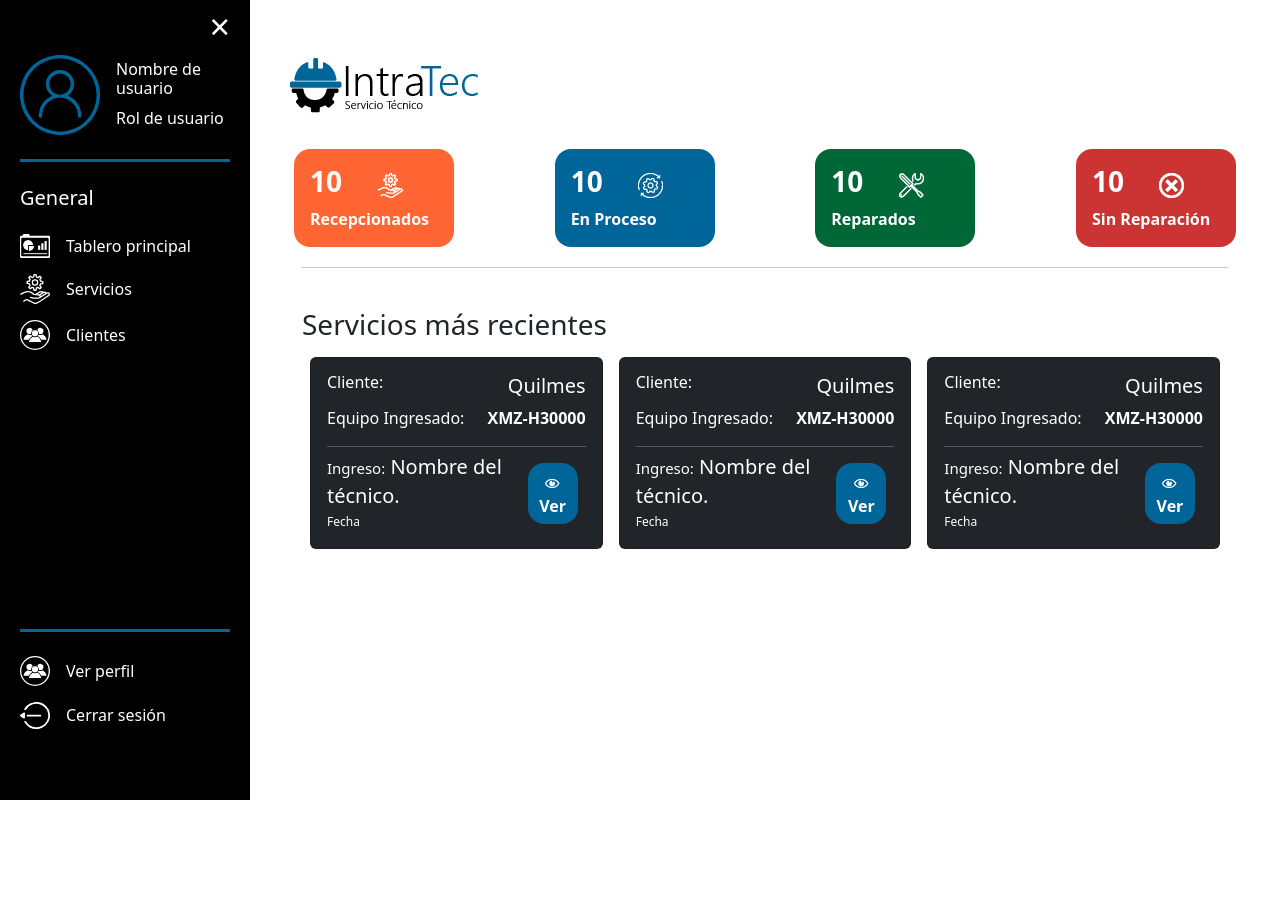
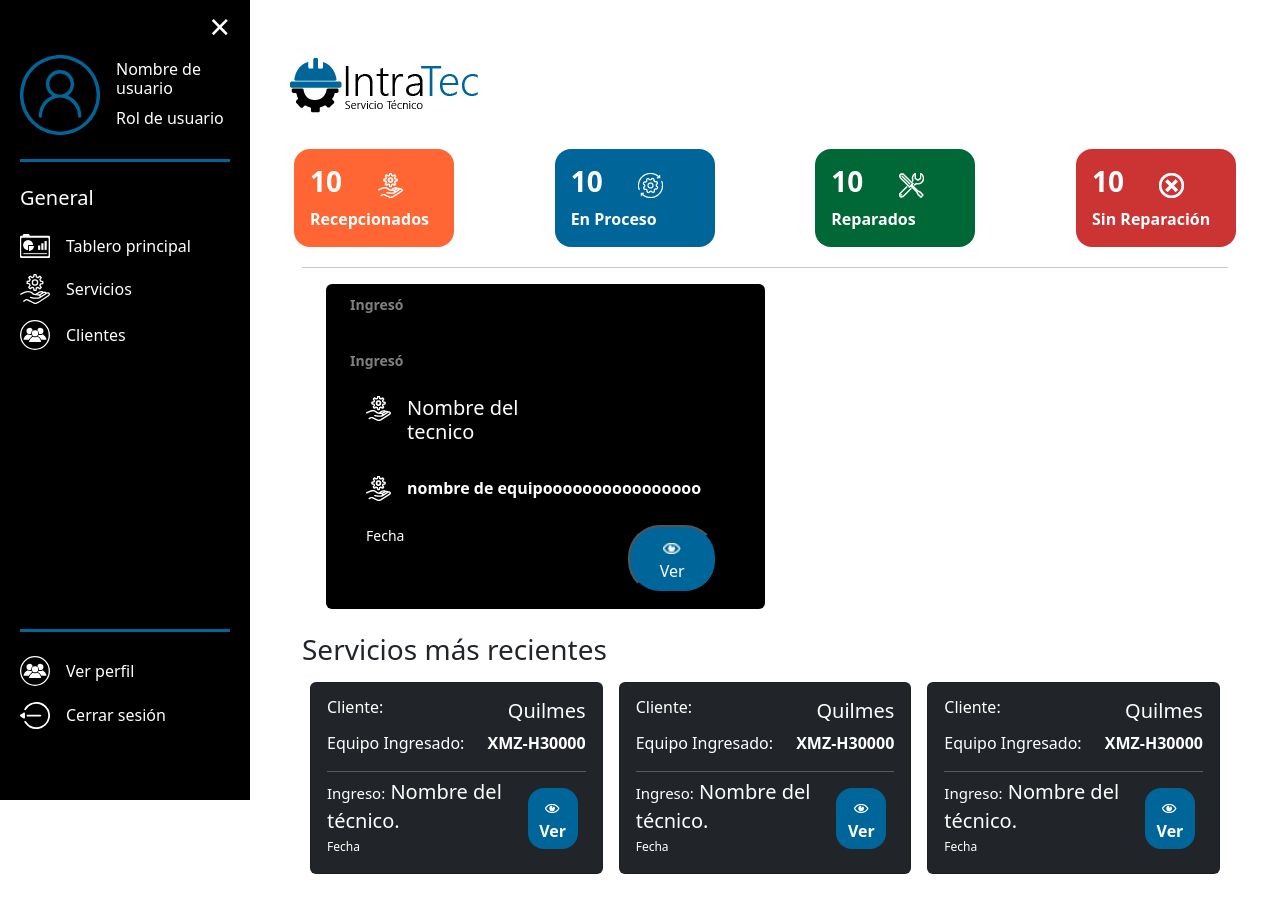
Before and after one commit to julian-arguello/intraTec, a React (Create React App) app in the folder frontend/intra-tec/: page /inicio in a window 1280 px wide. Shown: the top 912 px of the page. Before the commit the page ends 800 px from the top, so only its background shows below. Built offline with nearby package versions, Linux system fonts and the light colour scheme; no server answers; sample sign-in values are in the browser's storage.

Commit message:
add home - no finish

```diff
--- a/frontend/intra-tec/src/App.scss
+++ b/frontend/intra-tec/src/App.scss
@@ -209,6 +209,6 @@ h1 {
 .box-reparados {
     background: #006837 ;
 }
-.sinreparacion {
+.box-sinreparacion {
     background: #cc3333;
 }
--- a/frontend/intra-tec/src/pages/Home.jsx
+++ b/frontend/intra-tec/src/pages/Home.jsx
@@ -1,3 +1,6 @@
+import { useService }  from '../context/Service.Context';
+import { Link } from 'react-router-dom';
+import stateClass from '../service/service.state';
 import imagenes from '../assets/images';
 
 function Home(props){
@@ -30,7 +33,7 @@ function Home(props){
                     </div>
                     <p className="m-0"><strong>Reparados</strong></p>
                 </div>
-                <div className="sinreparacion p-3 m-1 rounded-4 col-5 col-lg-2 size-box-stadistics">
+                <div className="box-sinreparacion p-3 m-1 rounded-4 col-5 col-lg-2 size-box-stadistics">
                     <div className="d-flex align-items-center">
                         <p className="h3"><strong>10</strong></p>
                         <img src={ imagenes.sinreparar } alt="sinreparacion-logo" className="mx-auto h-100"/>
@@ -42,6 +45,38 @@ function Home(props){
             <hr />
 
 
+            <div className="row row-cols-1 row-cols-lg-2 row-cols-xxl-3 g-5 px-md-5">
+
+                <div className="card h-100 bg-black text-white border-0">
+
+                    <div >
+                        <div className="w-50">
+                        <div className="pb-4 py-2">
+                                <small className="text-white-50 w-50"><strong>Ingresó</strong></small>
+                            </div>
+                        </div>
+                        <div className="w-50">
+                            <div className="pb-4 py-2">
+                                <small className="text-white-50 w-50"><strong>Ingresó</strong></small>
+                            </div>
+                            <div className="w-100 d-flex">
+                                <img src={ imagenes.recepcionado } alt="recepcion-logo" className="h-100 mx-3" />
+                                <h5 className="card-title">Nombre del tecnico </h5>
+                            </div>
+                        </div>
+                    </div>
+                    <div className='w-100 d-flex pt-4'>
+                        <img src={ imagenes.recepcionado } alt="recepcion-logo" className="h-100 mx-3" />
+                        <p><strong> nombre de equipoooooooooooooooo</strong></p>
+                    </div>
+                    <div className="card-footer pb-3 d-flex ">
+                        <p className="text-white fw-light small w-75">Fecha</p>
+                        <button className="box-proceso rounded-5 text-white p-2 px-3 me-2 m-auto">
+                            <img src={ imagenes.ver } alt="ver detalle" className='btn-icon mx-1'/> Ver
+                        </button>
+                    </div>
+                </div>
+            </div>
 
             <div className="pt-4 pb-4 d-flex flex-wrap">
                 <h3 className="col-12 text-center text-md-start">Servicios más recientes</h3>
```
